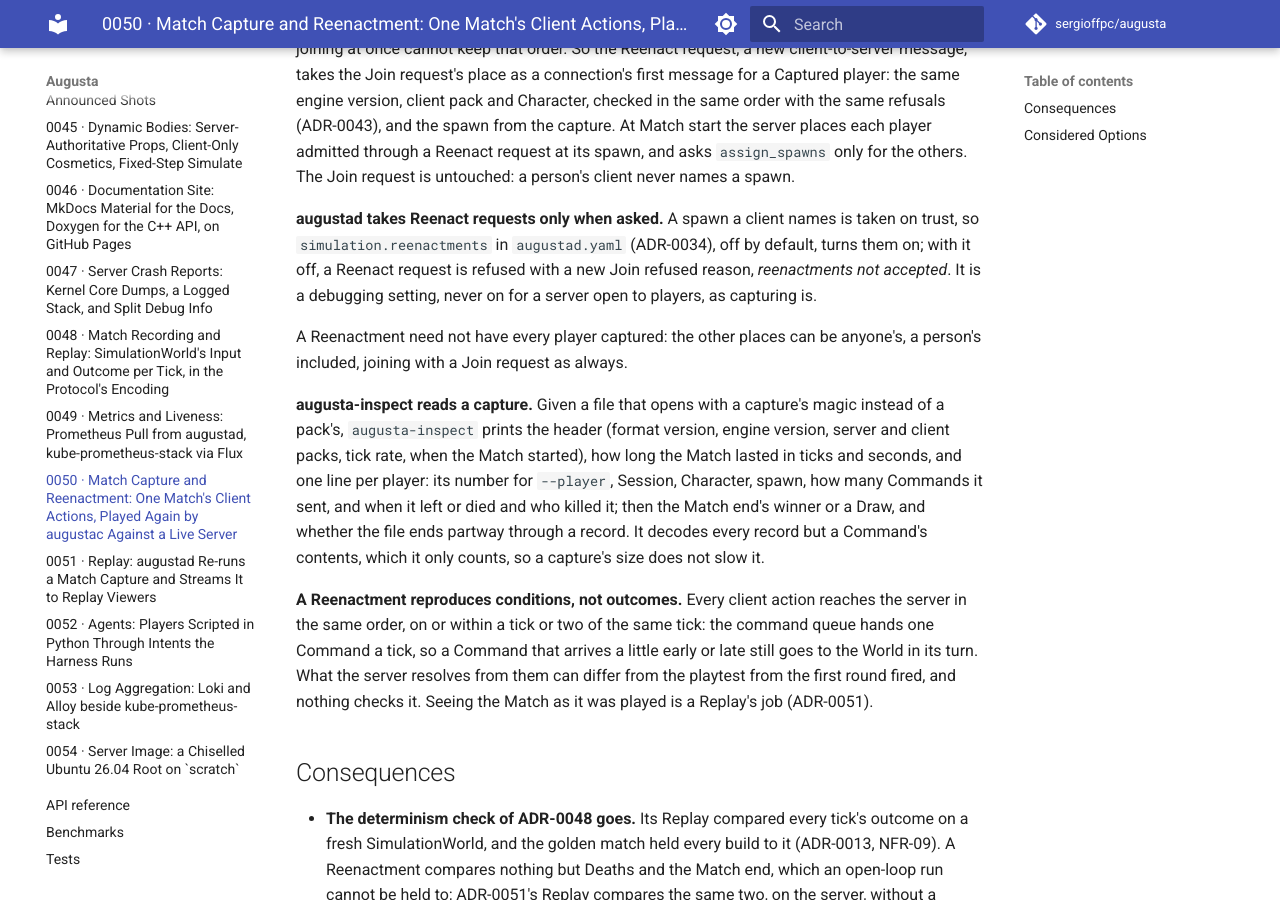
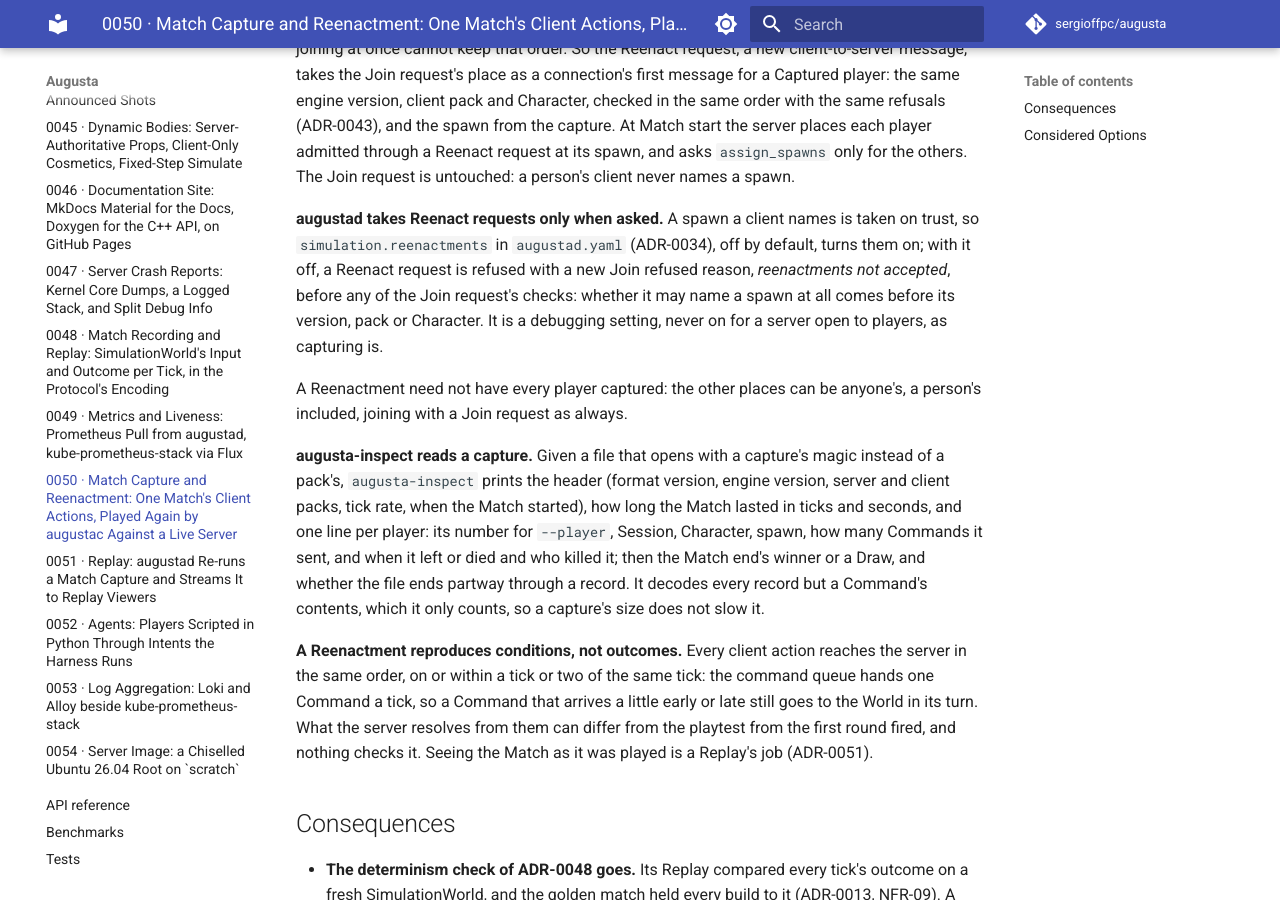
Before and after one commit to sergioffpc/augusta, an MkDocs documentation site: the page built from docs/adr/0050-match-capture-and-reenactment.md, in a window 1280 px wide and 900 px high, scrolled down 2973 px. Built offline with MkDocs 1.6.1 and Material for MkDocs 9.7.7, drawn with Linux system fonts in a browser that asks for light colours; comment, search, counter and statistics services are not loaded.

Commit message:
docs(adr): say a Reenact request is refused for reenactments off before its other checks
Co-Authored-By: Claude Opus 5.5 <noreply@anthropic.com>

```diff
--- a/docs/adr/0050-match-capture-and-reenactment.md
+++ b/docs/adr/0050-match-capture-and-reenactment.md
@@ -139,8 +139,10 @@ request is untouched: a person's client never names a spawn.
 **augustad takes Reenact requests only when asked.** A spawn a client names is
 taken on trust, so `simulation.reenactments` in `augustad.yaml` (ADR-0034), off
 by default, turns them on; with it off, a Reenact request is refused with a new
-Join refused reason, _reenactments not accepted_. It is a debugging setting,
-never on for a server open to players, as capturing is.
+Join refused reason, _reenactments not accepted_, before any of the Join
+request's checks: whether it may name a spawn at all comes before its version,
+pack or Character. It is a debugging setting, never on for a server open to
+players, as capturing is.
 
 A Reenactment need not have every player captured: the other places can be
 anyone's, a person's included, joining with a Join request as always.
```
